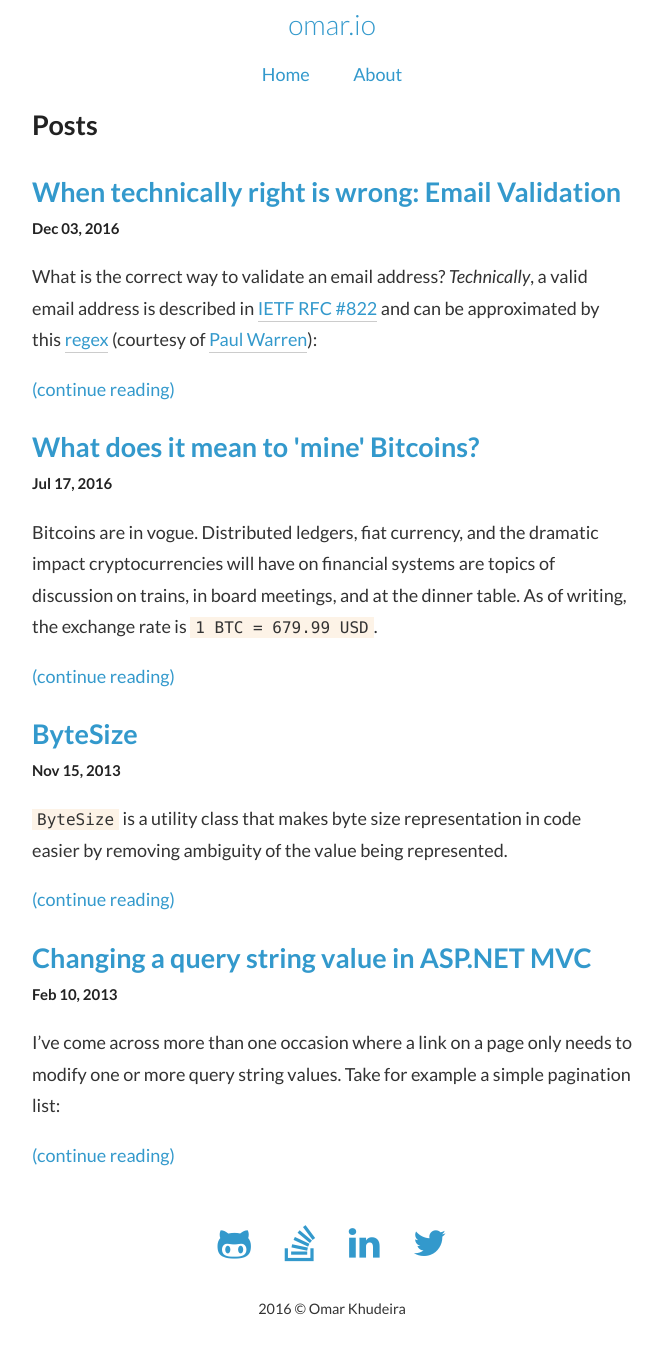
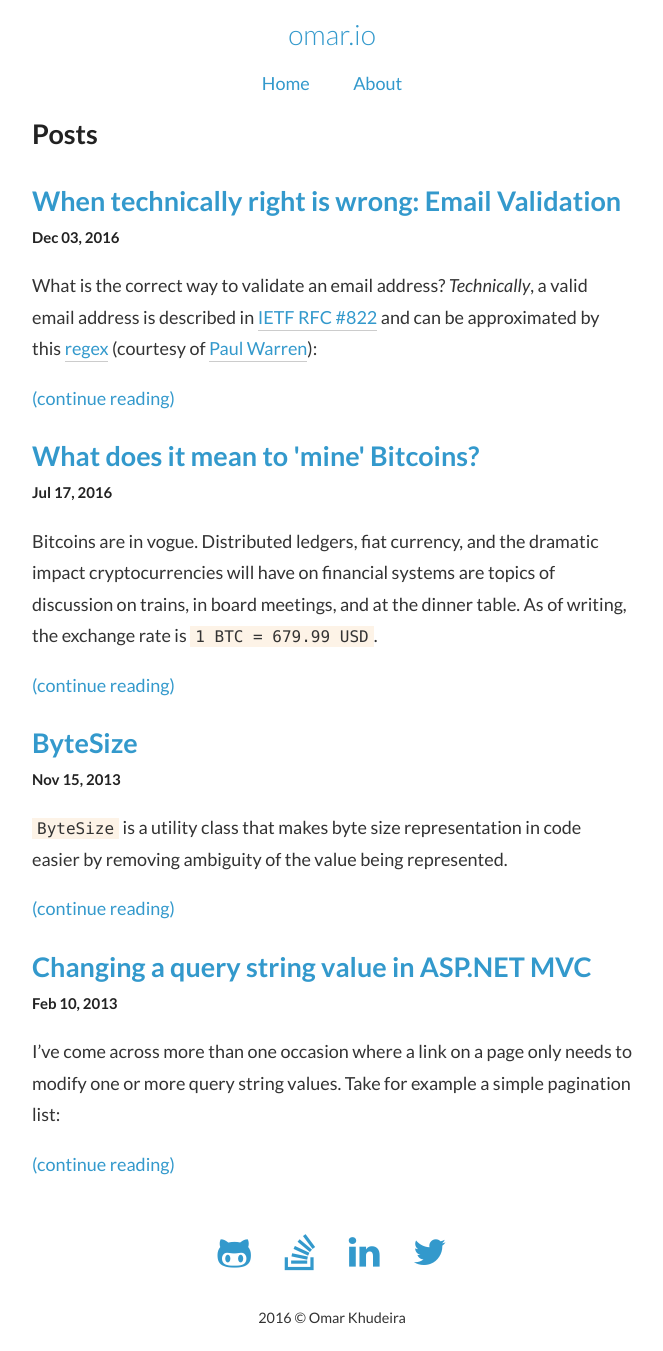
Before and after one commit to omar/omar.github.io, a Jekyll site: the page built from index.html, in a window 1280 px wide. Shown: the whole page, without its empty margins (308-971 px from the left). Built offline with Jekyll 4.4.1, drawn with Linux system fonts in a browser that asks for light colours; nearby versions of some CDN libraries; library files that are not in the unit come from our copies.

Commit message:
Style update

```diff
--- a/stylesheets/styles.css
+++ b/stylesheets/styles.css
@@ -47,7 +47,8 @@ header {
 header h1 {
     font-size: 28px;
     font-weight: 300;
-    margin: 0;
+    margin: 20px 0 10px 0;
+    line-height: 1;
 }
 
 header h2 {
```
